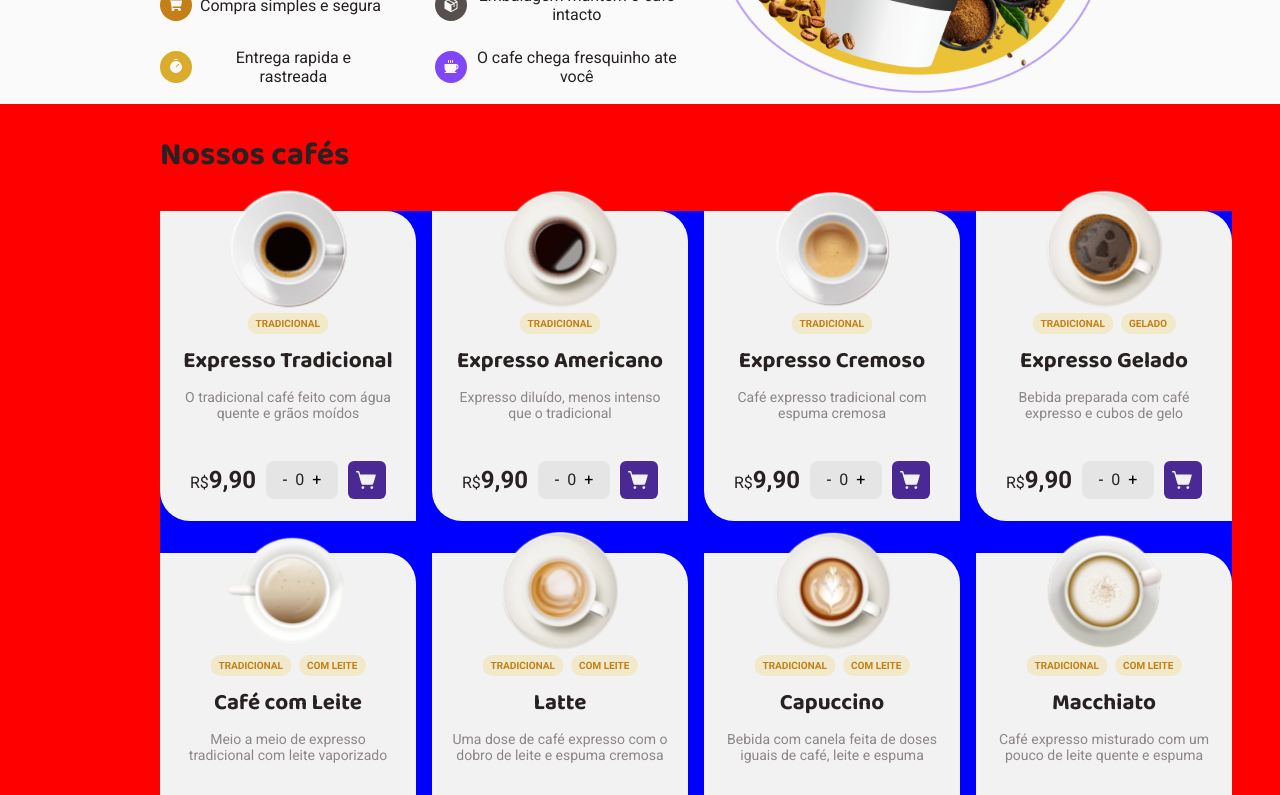
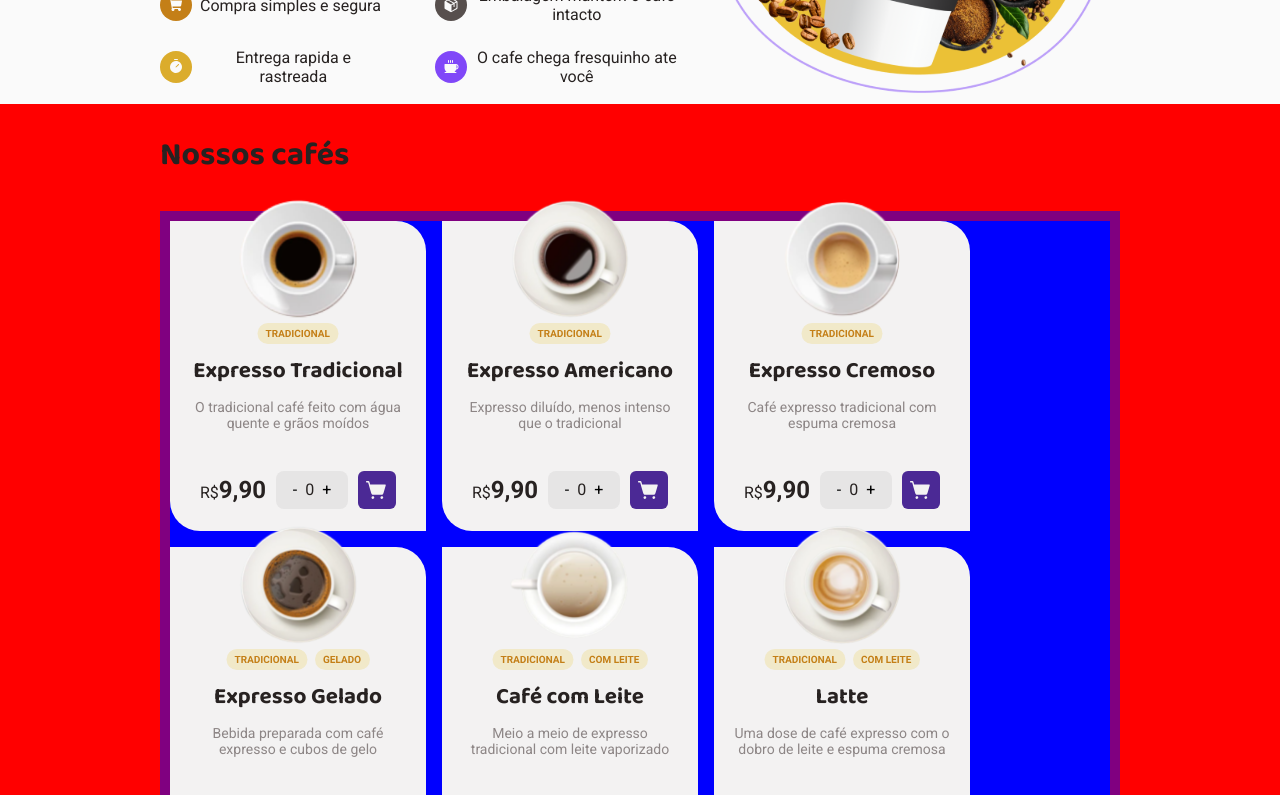
Before and after one commit to GabrielGCJ/d-02-react-js-rocketseat-coffee-delivery, a React (Vite) app: page / in a window 1280 px wide. Shown: the part 320-1115 px from the top of the page. Built offline with nearby package versions, Linux system fonts and the light colour scheme.

Commit message:
feature/grid-replacement-for-flex-in-allcoffees

```diff
--- a/src/components/Coffee/styles.ts
+++ b/src/components/Coffee/styles.ts
@@ -10,8 +10,8 @@ export const CoffeeInternalContainer = styled.div`
 
   border-radius: 0px 30px 0px 30px;
 
-  width: 256px;
-  height: 310px;
+  width: 16rem;
+  height: 19.375rem;
 
   background: ${(props) => props.theme['gray-300']};
 `
@@ -19,7 +19,7 @@ export const CoffeeInternalContainer = styled.div`
 export const CoffeeTypeContaner = styled.div`
   margin-top: calc(0px - 16px - 6px);
   img {
-    width: 120px;
+    width: 7.5rem;
   }
 `
 
@@ -28,23 +28,23 @@ export const TagsContainer = styled.div`
   align-items: center;
 
   img {
-    padding: 0 3.2px;
+    padding: 0 0.2rem;
   }
 `
 
 export const TitleContainer = styled.div`
   text-align: center;
   font-family: 'Baloo 2';
-  font-size: 15px;
+  font-size: 0.9375rem;
   line-height: 1.2;
-  padding: 14px 0;
+  padding: 0.875rem 0;
 `
 
 export const DescriptionContainer = styled.div`
-  font-size: 14px;
+  font-size: 0.875rem;
   text-align: center;
-  padding-bottom: 40px;
-  width: 216px;
+  padding-bottom: 2.5rem;
+  width: 13.5rem;
   color: ${(props) => props.theme['gray-700']};
 `
 
@@ -60,7 +60,7 @@ export const PriceContainer = styled.div`
   flex-direction: row;
   align-items: last baseline;
 
-  padding-right: 10px;
+  padding-right: 0.625rem;
 `
 
 export const QuantityContainer = styled.div`
@@ -71,14 +71,14 @@ export const QuantityContainer = styled.div`
 
   /* padding: 20px; */
 
-  width: 72px;
-  height: 38px;
+  width: 4.5rem;
+  height: 2.375rem;
   border-radius: 8px;
 
   background-color: ${(props) => props.theme['gray-500']};
 
   span {
-    padding: 0 8px;
+    padding: 0 0.5rem;
   }
 
   button {
@@ -91,5 +91,5 @@ export const ShoppingCarContainer = styled.div`
   display: flex;
   align-items: center;
 
-  padding-left: 10px;
+  padding-left: 0.625rem;
 `
--- a/src/components/CoffeeList/CoffeeList.tsx
+++ b/src/components/CoffeeList/CoffeeList.tsx
@@ -2,6 +2,7 @@ import { CoffeeData } from '../../data/coffeeData'
 import { Coffee } from '../Coffee/Coffee'
 import {
   AllCoffees,
+  AllCoffeesContainer,
   CoffeeListExternalContainer,
   CoffeeListInternalContainer,
   CoffeeText,
@@ -15,6 +16,7 @@ export const CoffeeList = () => {
           <h1>Nossos cafés</h1>
         </CoffeeText>
 
+        <AllCoffeesContainer>
           <AllCoffees>
             {CoffeeData.map((coffee) => {
               return (
@@ -35,6 +37,7 @@ export const CoffeeList = () => {
               )
             })}
           </AllCoffees>
+        </AllCoffeesContainer>
       </CoffeeListInternalContainer>
     </CoffeeListExternalContainer>
   )
--- a/src/components/CoffeeList/styled.ts
+++ b/src/components/CoffeeList/styled.ts
@@ -24,7 +24,11 @@ export const CoffeeListExternalContainer = styled.div`
     font-size: 0.5rem;
   }
 `
-export const CoffeeListInternalContainer = styled.div``
+export const CoffeeListInternalContainer = styled.div`
+  display: flex;
+  flex-direction: column;
+  justify-content: start;
+`
 
 export const CoffeeText = styled.div`
   text-align: start;
@@ -33,14 +37,23 @@ export const CoffeeText = styled.div`
   padding: 10px 0 30px 0;
 `
 
-export const AllCoffees = styled.div`
-  background-color: blue;
+export const AllCoffeesContainer = styled.div`
+  background-color: purple;
+
+  display: flex;
   align-items: center;
   justify-content: center;
 
-  display: grid;
-  grid-template-columns: auto auto auto auto;
-  row-gap: 32px;
-  column-gap: 1rem;
   width: 100%;
+
+  padding: 10px;
 `
+
+export const AllCoffees = styled.div`
+  background-color: blue;
+  justify-content: start;
+  display: flex;
+  align-items: center;
+  flex-wrap: wrap;
+  gap: 1rem;
+`
```
Lines whose indentation alone changed are shown as unchanged.
